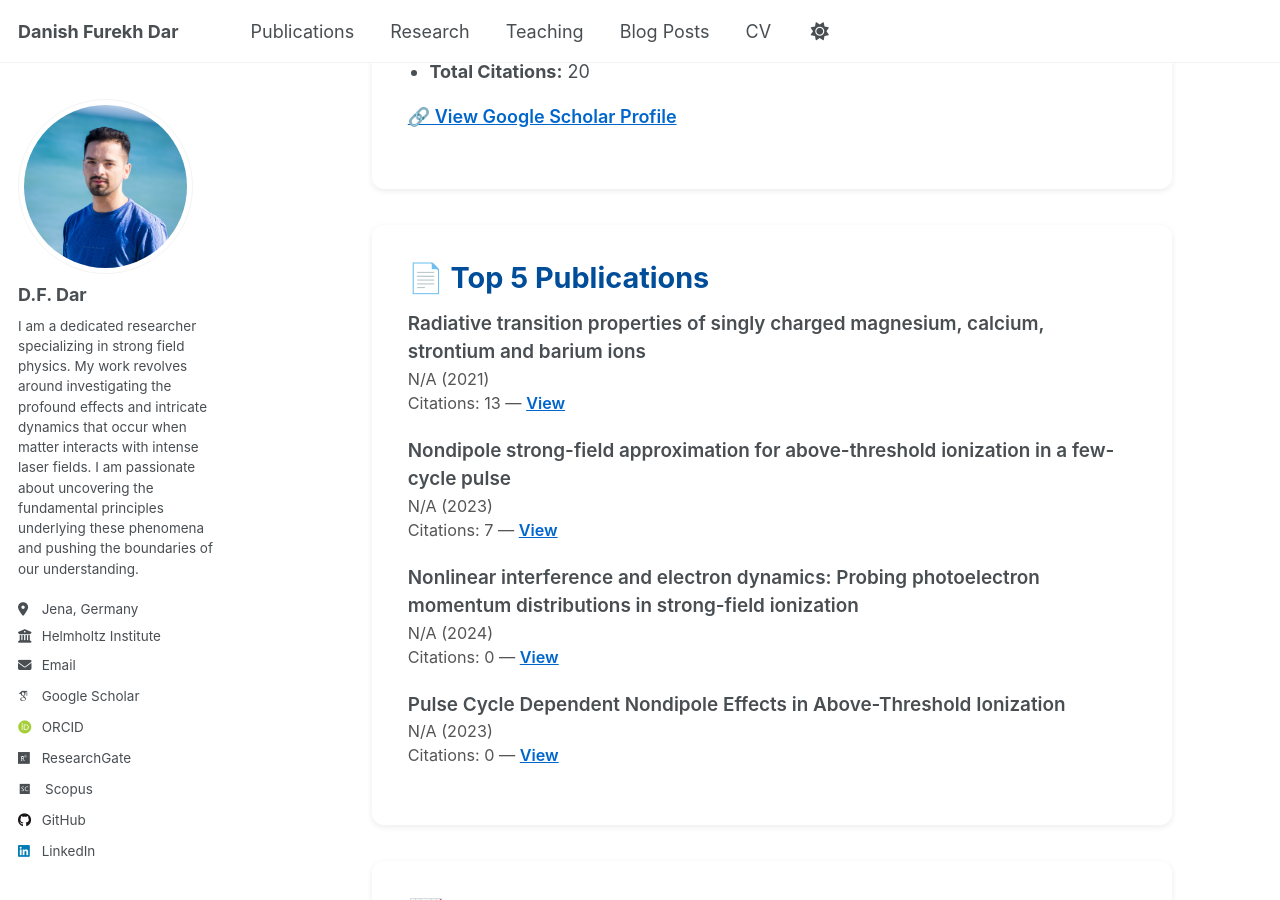
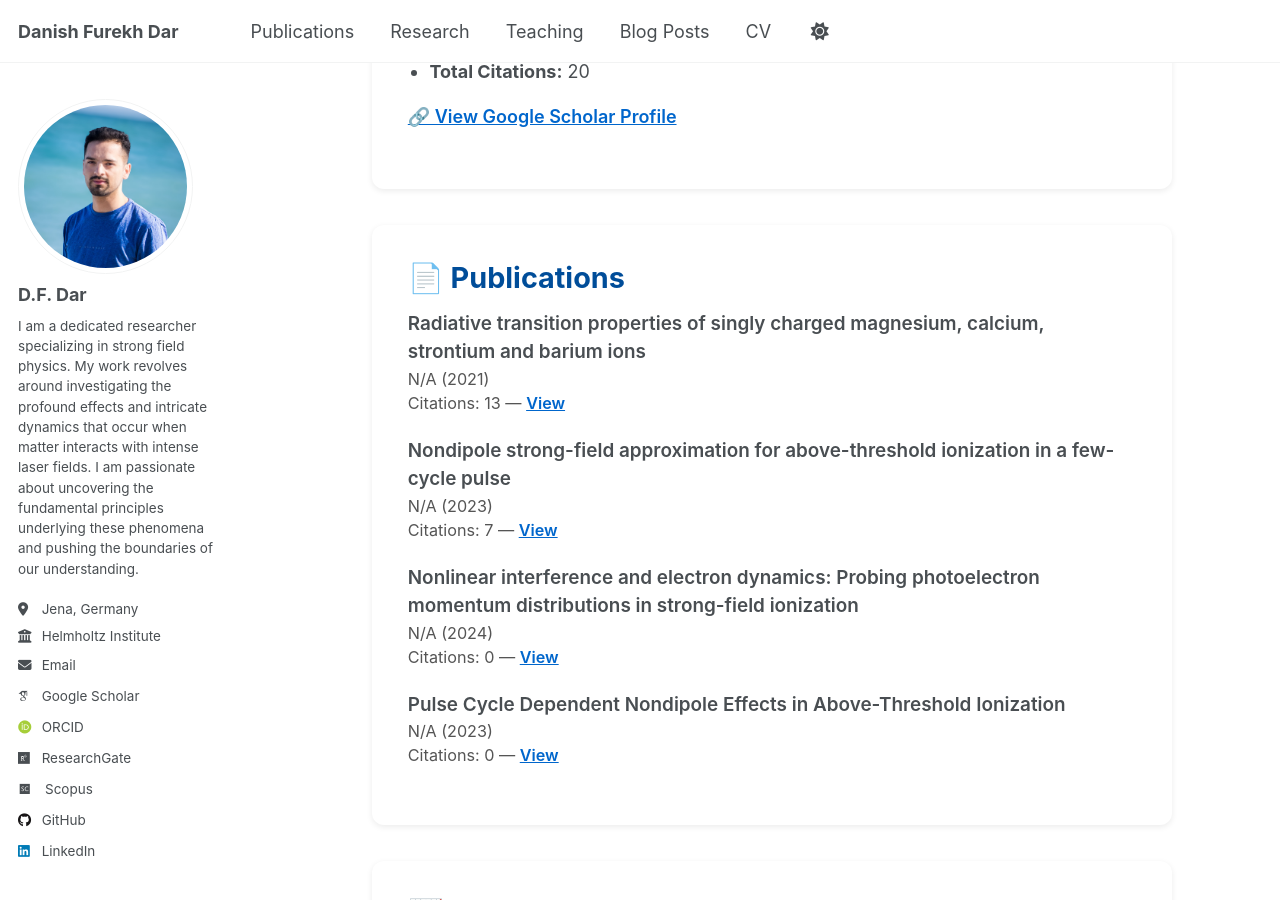
Before and after one commit to danishfurekhdar/danishfurekhdar.github.io, a Jekyll site: the page built from _pages/research.md, in a window 1280 px wide and 900 px high, scrolled down 334 px. Built offline with Jekyll 4.4.1, drawn with Linux system fonts in a browser that asks for light colours; nearby versions of some CDN libraries; some web fonts are replaced.

Commit message:
Update research.md

```diff
--- a/_pages/research.md
+++ b/_pages/research.md
@@ -69,7 +69,7 @@
 </div>
 
 <div class="card">
-  <h2>📄 Top 5 Publications</h2>
+  <h2>📄 Publications</h2>
   {% for pub in site.data.scholar_publications %}
     <div class="pub-item">
       <div class="pub-title">{{ pub.title }}</div>
@@ -88,25 +88,30 @@
 </div>
 
 <script src="https://cdn.jsdelivr.net/npm/chart.js@3.7.1"></script>
+
 <script>
   document.addEventListener('DOMContentLoaded', function () {
     const ctx = document.getElementById('citationChart').getContext('2d');
 
+    const labels = [
+      {% for year in site.data.scholar_citations %}
+        "{{ year }}"{% unless forloop.last %},{% endunless %}
+      {% endfor %}
+    ];
+
+    const data = [
+      {% for year in site.data.scholar_citations %}
+        {{ site.data.scholar_citations[year] }}{% unless forloop.last %},{% endunless %}
+      {% endfor %}
+    ];
+
     new Chart(ctx, {
       type: 'bar',
       data: {
-        labels: [
-          {% for item in site.data.scholar_citations %}
-            "{{ item[0] }}"{% unless forloop.last %},{% endunless %}
-          {% endfor %}
-        ],
+        labels: labels,
         datasets: [{
           label: 'Citations per Year',
-          data: [
-            {% for item in site.data.scholar_citations %}
-              {{ item[1] }}{% unless forloop.last %},{% endunless %}
-            {% endfor %}
-          ],
+          data: data,
           backgroundColor: 'rgba(0, 123, 255, 0.6)',
           borderColor: 'rgba(0, 123, 255, 1)',
           borderWidth: 1
@@ -114,7 +119,7 @@
       },
       options: {
         responsive: true,
-        maintainAspectRatio: false, // Let us control height via CSS
+        maintainAspectRatio: false,
         plugins: {
           legend: {
             position: 'top',
```
